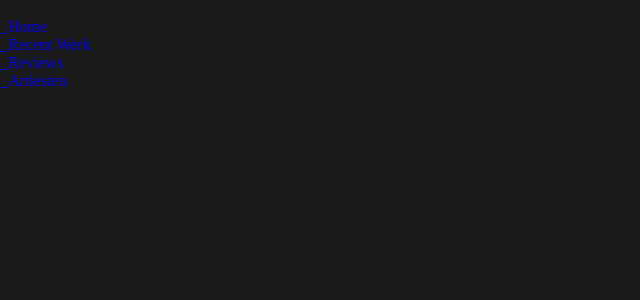
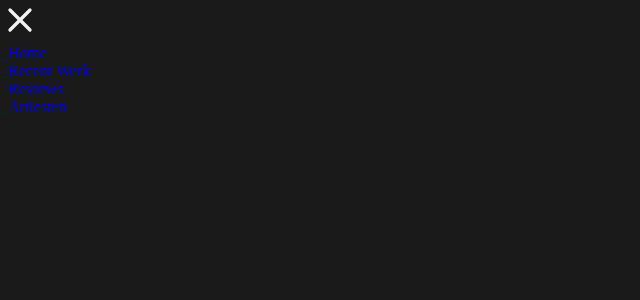
Before and after one commit to maxdevocht/BQ-Music-site, a React (Vite) app: page / in a window 1280 px wide. Shown: the top 300 px of the page, without its empty margins (0-640 px from the left). Built offline with nearby package versions, Linux system fonts and the light colour scheme; a web font is replaced by a local one.

Commit message:
Update Sidebar

```diff
--- a/components/Sidebar.jsx
+++ b/components/Sidebar.jsx
@@ -5,7 +5,15 @@ export default function Sidebar() {
         <section id='sidebarSection' className='sidebar'>
             <div className='home'>
                 <ul>
-                    <li><a href='#home'></a></li>
+                    <li>
+                        <a href='#home'>
+                            <svg xmlns="http://www.w3.org/2000/svg" class="icon icon-tabler icon-tabler-x" width="40" height="40" viewBox="0 0 24 24" stroke-width="2" stroke="#f2f2f2" fill="none" stroke-linecap="round" stroke-linejoin="round">
+                            <path stroke="none" d="M0 0h24v24H0z" fill="none"></path>
+                            <path d="M18 6l-12 12"></path>
+                            <path d="M6 6l12 12"></path>
+                            </svg>
+                        </a>
+                    </li>
                     <li><a href="#home">_Home</a></li>
                     <li><a href="#work">_Recent Werk</a></li>
                     <li><a href="#review">_Reviews</a></li>
```
